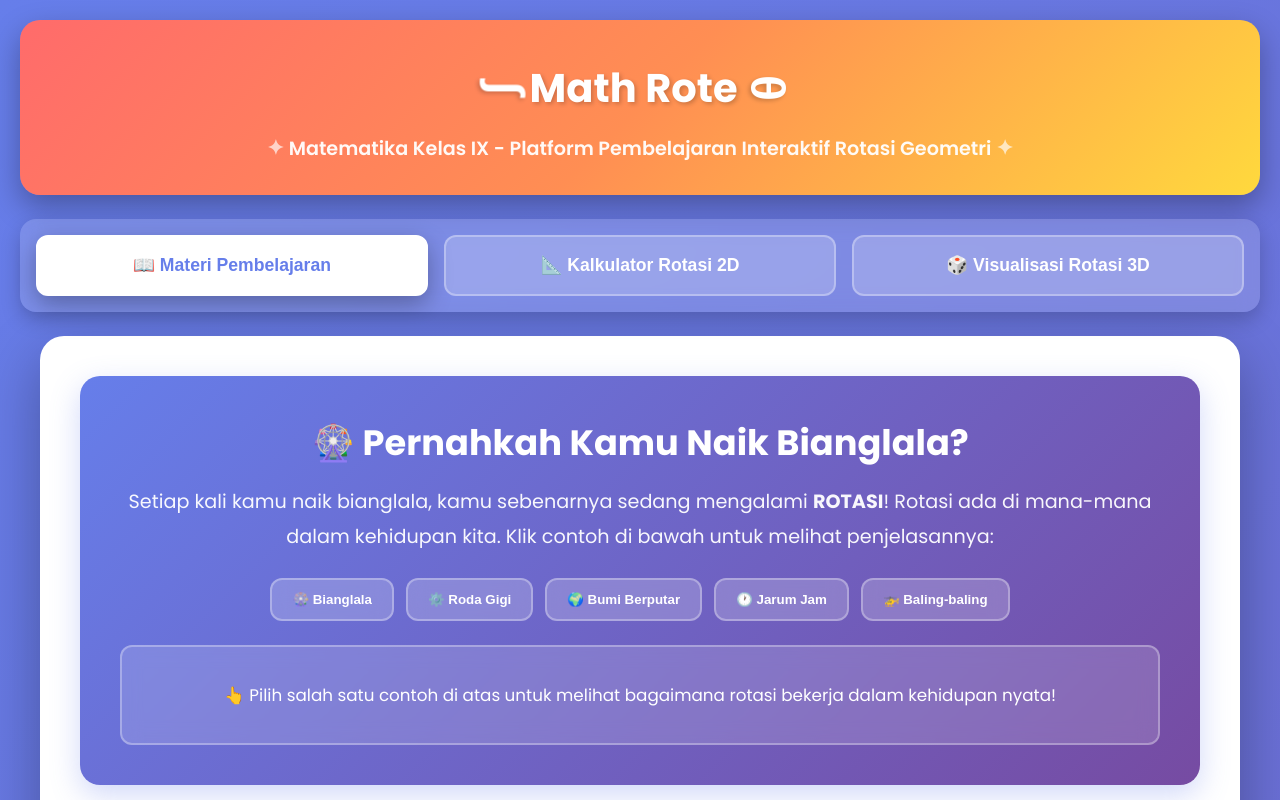
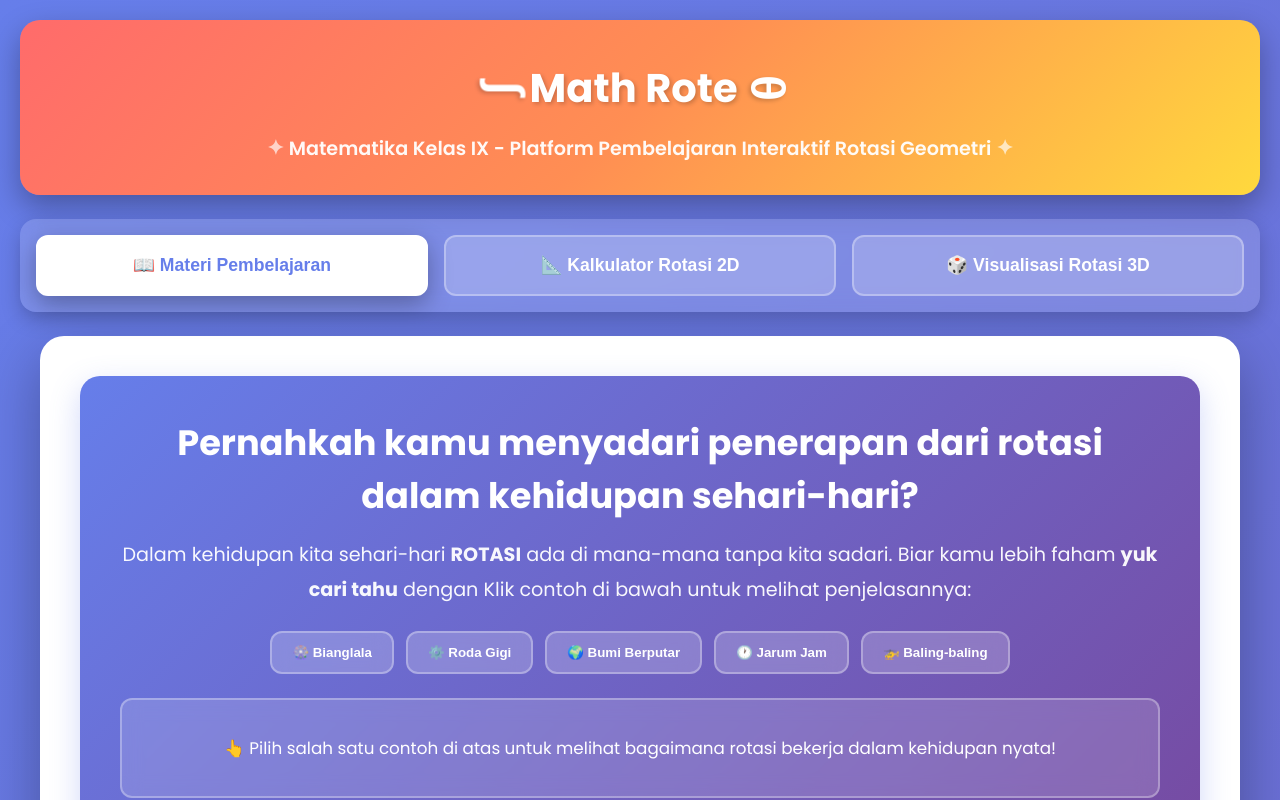
Before and after one commit to MathRote/Math-Rote, a plain HTML site: page rotation_combined (5).html in a window 1280 px wide. Shown: the top 800 px of the page. Drawn offline with nearby package versions, Linux system fonts and the light colour scheme.

Commit message:
Update rotation_combined (5).html

```diff
--- a/rotation_combined (5).html
+++ b/rotation_combined (5).html
@@ -1578,8 +1578,8 @@
             <div class="materi-container">
                 <!-- Hero Section -->
                 <div class="materi-hero">
-                    <h2>🎡 Pernahkah Kamu Naik Bianglala?</h2>
-                    <p class="hero-text">Setiap kali kamu naik bianglala, kamu sebenarnya sedang mengalami <strong>ROTASI</strong>! Rotasi ada di mana-mana dalam kehidupan kita. Klik contoh di bawah untuk melihat penjelasannya:</p>
+                    <h2>Pernahkah kamu menyadari penerapan dari rotasi dalam kehidupan sehari-hari?</h2>
+                    <p class="hero-text">Dalam kehidupan kita sehari-hari <strong>ROTASI</strong> ada di mana-mana tanpa kita sadari. Biar kamu  lebih faham <strong>yuk cari tahu</strong> dengan Klik contoh di bawah untuk melihat penjelasannya:</p>
                     <div class="real-life-examples">
                         <button class="example-card" onclick="showExample('bianglala')">🎡 Bianglala</button>
                         <button class="example-card" onclick="showExample('roda')">⚙️ Roda Gigi</button>
```
